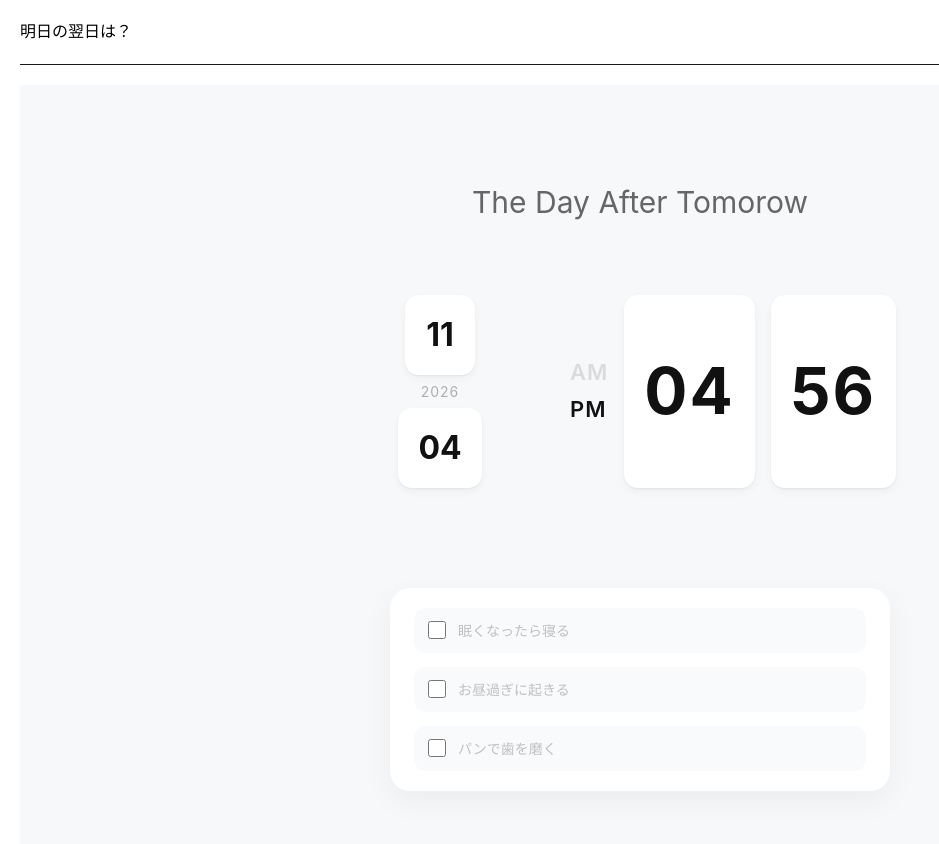
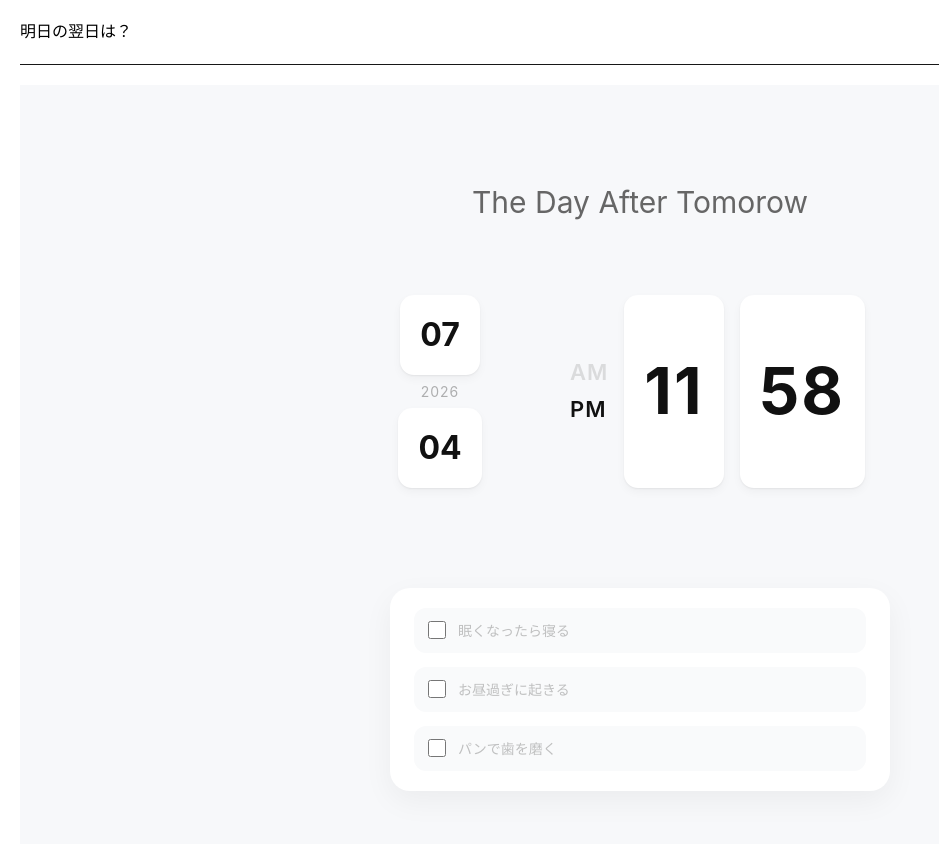
Before and after one commit to Tompedia-Labo/kuso-apps, a Next.js app in the folder web/: page /the-day-after-tomorow in a window 1280 px wide. Shown: the top 844 px of the page, without its empty margins (0-939 px from the left). Built offline with nearby package versions, Linux system fonts and the light colour scheme.

Commit message:
日時更新機能追加、ToDoの追加はあきらめ
iOSだとonClickできないのでコメントアウト

```diff
--- a/web/app/the-day-after-tomorow/page.tsx
+++ b/web/app/the-day-after-tomorow/page.tsx
@@ -1,23 +1,64 @@
-import styles from "./style.module.css"
+"use client";
+import { useState, useEffect } from "react";
+import styles from "./style.module.css";
+
+type Todo = {
+  id: number;
+  text: string;
+  done: boolean;
+};
+
 export default function Page() {
-  const now = new Date();
+  const [now, setNow] = useState(new Date());
+
+  useEffect(() => {
+    const timer = setInterval(() => {
+      setNow(new Date());
+    }, 1000);
+    return () => clearInterval(timer);
+  }, []);
+
+  const yy = now.getFullYear().toString();
+  const MM = String(now.getMonth() + 1).padStart(2, "0");
+  const dd = String(now.getDate()).padStart(2, "0");
+
+  let hours = now.getHours();
+  const isAm = hours < 12;
+
+
+  const hh = String(hours).padStart(2, "0");
+  const mm = String(now.getMinutes()).padStart(2, "0");
 
   const dayAfterTomorrow = new Date();
   dayAfterTomorrow.setDate(now.getDate() + 2);
 
-  const formatted = dayAfterTomorrow.toLocaleDateString("ja-JP", {
-    year: "numeric",
-    month: "long",
-    day: "numeric",
-    weekday: "long",
-  });
+ const [todos, setTodos] = useState<Todo[]>([]);
+  const [input, setInput] = useState("");
 
-  const yy = "2026"
-  const MM = "04"
-  const dd = "11"
-  const hh = "04"
-  const mm = "56"
-  const isAm = true
+  // 追加
+  const addTodo = () => {
+    if (!input.trim()) return;
+
+    setTodos([
+      ...todos,
+      { id: Date.now(), text: input, done: false }
+    ]);
+    setInput("");
+  };
+
+  // 削除
+  const deleteTodo = (id: number) => {
+    setTodos(todos.filter(todo => todo.id !== id));
+  };
+
+  // チェック切替
+  const toggleTodo = (id: number) => {
+    setTodos(
+      todos.map(todo =>
+        todo.id === id ? { ...todo, done: !todo.done } : todo
+      )
+    );
+  };
 
   return (
     <div className={styles.mainArea}>
@@ -52,7 +93,48 @@ export default function Page() {
           <input type="checkbox" />
           <span>パンで歯を磨く</span>
         </div>
-      </div>
+        {/*
+        <div className={styles.todoInputArea}>
+          <div style={{ display: "flex", gap: "10px", width: "100%" }}>
+            <input
+              value={input}
+              onChange={(e) => setInput(e.target.value)}
+
+              style={{ flex: 1 }}
+              onKeyDown={(e) => {
+                if (e.key === "Enter") {
+                  e.preventDefault();
+                  addTodo();
+                  setInput("");
+                }
+              }}
+            />
+            <button
+              type="button"
+              onClick={addTodo}
+            >
+              Add
+            </button>
+          </div>
+        </div>
+
+        {todos.map(todo => (
+          <div key={todo.id} className={styles.todoItem}>
+            <input
+              type="checkbox"
+              checked={todo.done}
+              onChange={() => toggleTodo(todo.id)}
+            />
+
+            <span className={todo.done ? styles.doneText : ""}>
+              {todo.text}
+            </span>
+
+            <button onClick={() => deleteTodo(todo.id)}>×</button>
+          </div>
+        ))}
+        */}
+       </div>
     </div>
   );
 }
--- a/web/app/the-day-after-tomorow/style.module.css
+++ b/web/app/the-day-after-tomorow/style.module.css
@@ -158,3 +158,37 @@
   font-weight: bold;
   color: #333;
 }
+
+/* 入力エリア */
+.todoInputArea {
+  display: flex;
+  gap: 10px;
+}
+
+.todoInputArea input {
+  flex: 1;
+  padding: 10px 12px;
+  border-radius: 10px;
+  border: 1px solid #ddd;
+}
+
+.todoInputArea button {
+  padding: 10px 14px;
+  border: none;
+  border-radius: 10px;
+  background: #111;
+  color: white;
+  cursor: pointer;
+}
+
+.todoItem button {
+  background: none;
+  border: none;
+  font-size: 16px;
+  cursor: pointer;
+  opacity: 0.5;
+}
+
+.todoItem button:hover {
+  opacity: 1;
+}
```
